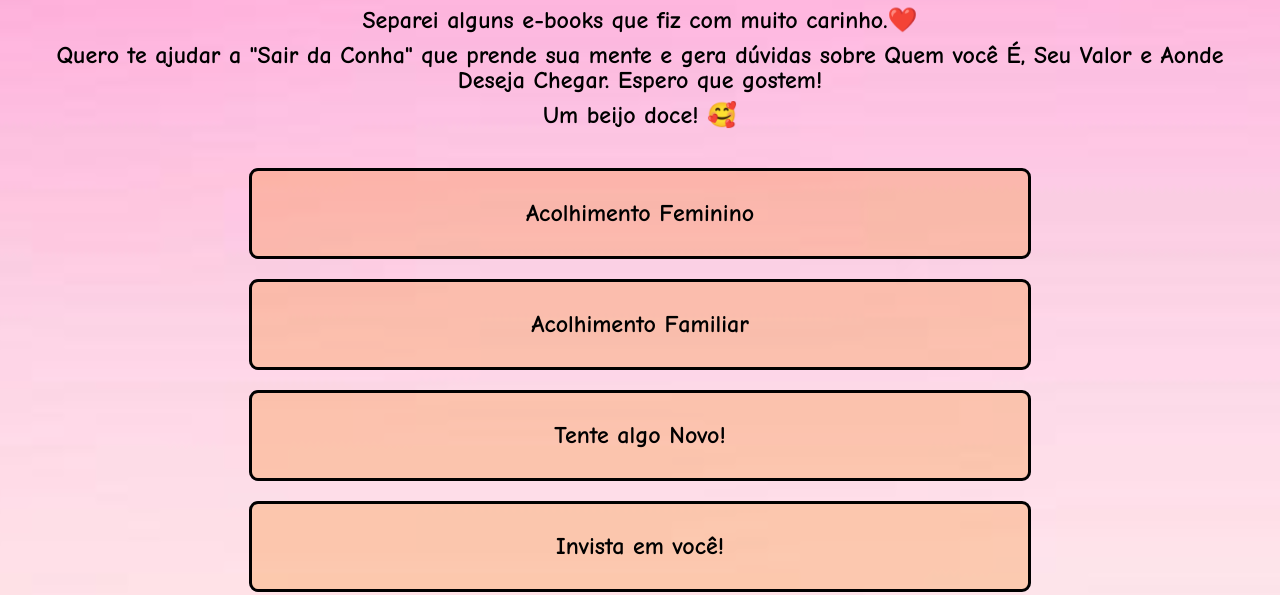
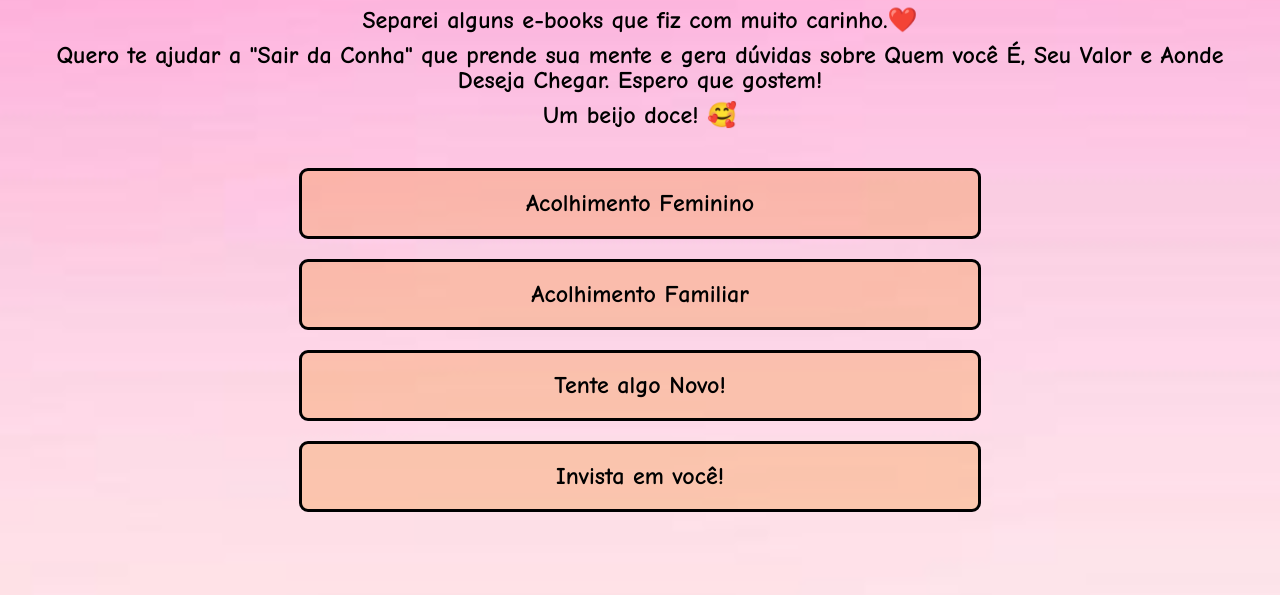
Before and after one commit to NaianeGarrido/AutoraTainah, a plain HTML site: page ebooks.html in a window 1280 px wide. Shown: the part 77-672 px from the top of the page. Drawn offline with Linux system fonts and the light colour scheme; a web font is replaced by a local one.

Commit message:
Update ebooks.css

```diff
--- a/ebooks.css
+++ b/ebooks.css
@@ -39,7 +39,7 @@ body {
   width: 45vw;
   border: solid;
   color: black;
-  padding: 30px 100px;
+  padding: 20px 50px;
   text-align: center;
   text-decoration: none;
   display: flex;
```
